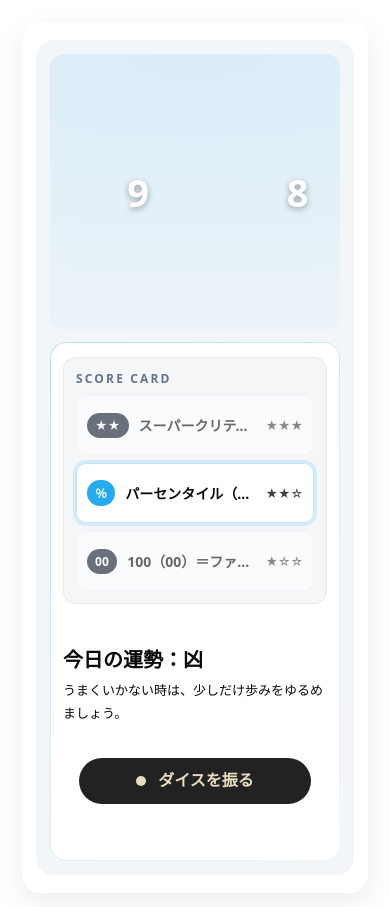
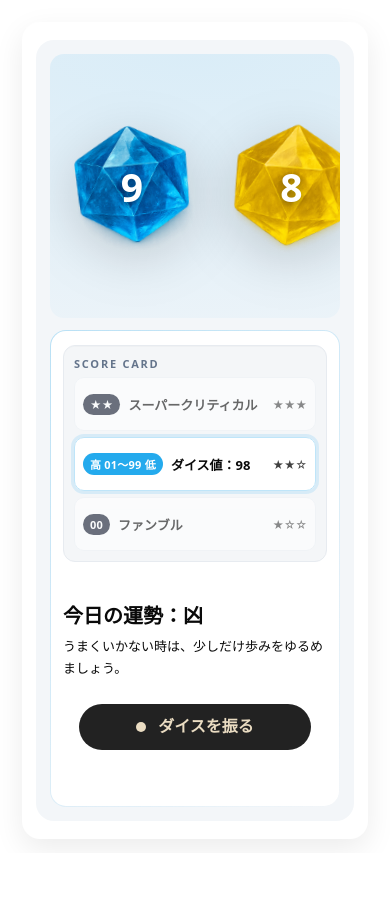
Before and after one commit to toshi0120noma-spec/disce, a plain HTML site: page index.html in a window 390 px wide. Both pictures are taken after a click on the button "ダイスを振る". After the commit the page ends 853 px from the top, so only its background shows below. Drawn offline with Linux system fonts and the light colour scheme.

Commit message:
Update index.html

```diff
--- a/index.html
+++ b/index.html
@@ -10,188 +10,379 @@
     --radius:18px; --shadow:0 10px 30px rgba(0,0,0,.08);
     --btn-bg:#222; --btn-ink:#EADCC2;
     --btn-h:40px;
-    --panel-h:300px;
+    --panel-h: 300px; /* PC/Tablet: 共通高さ */
   }
+
   html,body{
     height:100%; background:var(--bg); color:var(--ink);
     font-family:ui-sans-serif,system-ui,-apple-system,Segoe UI,Roboto,Helvetica,Arial,"Noto Sans JP","Hiragino Kaku Gothic ProN","Yu Gothic UI","Yu Gothic",Meiryo,sans-serif;
   }
+
   .wrap{max-width:880px;margin:0 auto;padding:24px}
   .card{background:#fff;border-radius:var(--radius);box-shadow:var(--shadow);padding:22px}
-  .stage{margin:4px 0;border-radius:var(--radius);background:var(--soft);padding:22px;display:grid;grid-template-columns:1fr;gap:18px;align-items:stretch;}
-  @media (min-width:760px){.stage{grid-template-columns:1.1fr 1fr}}
+
+  .stage{
+    margin:4px 0;border-radius:var(--radius);background:var(--soft);padding:22px;
+    display:grid;grid-template-columns:1fr;gap:18px;align-items:stretch;
+  }
+  @media (min-width:760px){ .stage{grid-template-columns:1.1fr 1fr} }
+
   /* ===== 左：ダイス ===== */
   .dice-area{
     display:grid;place-items:center;position:relative;border-radius:14px;
     background:radial-gradient(1200px 400px at 50% 0%, rgba(36,170,237,.12), transparent);
-    padding:18px;min-height:var(--panel-h);overflow:hidden;
+    padding:18px; min-height:var(--panel-h); overflow:hidden;
   }
   .dice-grid{width:100%;display:grid;grid-template-columns:1fr 1fr;gap:min(5vw,20px);align-items:center;justify-items:center;}
-  .die-wrap{position:relative;display:grid;place-items:center;}
-  .die{width:min(32vw,180px);height:min(32vw,180px);background-size:contain;background-repeat:no-repeat;background-position:center;will-change:transform,filter;transform-style:preserve-3d;filter:drop-shadow(0 14px 28px rgba(0,0,0,.18));}
+  .die-wrap{position:relative; display:grid; place-items:center;}
+  .die{
+    width:min(32vw,180px); height:min(32vw,180px);
+    background-size:contain;background-repeat:no-repeat;background-position:center;
+    will-change:transform,filter; transform-style:preserve-3d;
+    filter:drop-shadow(0 14px 28px rgba(0,0,0,.18));
+  }
   .die.spin{animation:spinY 2.0s cubic-bezier(.05,.65,.25,1) forwards;}
-  @keyframes spinY{0%{transform:rotateX(10deg) rotateY(0deg);}100%{transform:rotateX(10deg) rotateY(1440deg);}}
+  @keyframes spinY{
+    0%{transform:rotateX(10deg) rotateY(0deg);}
+    100%{transform:rotateX(10deg) rotateY(1440deg);}
+  }
   .die.tilt-a{transition:transform .18s ease;transform:rotateX(14deg) rotateZ(-6deg)}
   .die.tilt-b{transition:transform .18s ease;transform:rotateX(12deg) rotateZ(5deg)}
-  .die-num{position:absolute;inset:0;display:grid;place-items:center;font-weight:900;font-size:clamp(38px,8.5vw,68px);color:#fff;text-shadow:0 2px 6px rgba(0,0,0,.35);opacity:0;transform:scale(.9);transition:opacity .25s ease,transform .25s ease;}
+  .die-num{
+    position:absolute; inset:0; display:grid; place-items:center;
+    font-weight:900; font-size:clamp(38px,8.5vw,68px);
+    color:#fff; text-shadow:0 2px 6px rgba(0,0,0,.35);
+    opacity:0; transform:scale(.9); transition:opacity .25s ease,transform .25s ease;
+  }
   .die-num.show{opacity:1;transform:scale(1)}
+
   /* ===== 右：結果 ===== */
-  .result{position:relative;border-radius:16px;overflow:hidden;
-    background:linear-gradient(#fff,#fff) padding-box,linear-gradient(135deg, rgba(36,170,237,.28), rgba(36,170,237,0)) border-box;
-    border:1px solid transparent;padding:18px 18px calc(12px + var(--btn-h)) 18px;
-    display:flex;flex-direction:column;min-height:var(--panel-h);box-sizing:border-box;
+  .result{
+    position:relative; border-radius:16px; overflow:hidden;
+    background:
+      linear-gradient(#fff,#fff) padding-box,
+      linear-gradient(135deg, rgba(36,170,237,.28), rgba(36,170,237,0)) border-box;
+    border:1px solid transparent;
+    padding:18px 18px calc(12px + var(--btn-h)) 18px; /* 下はボタン分だけ確保（短め） */
+    display:flex; flex-direction:column; min-height:var(--panel-h);
+    box-sizing:border-box;
   }
-  .result::before{content:"";position:absolute;left:14px;right:14px;top:10px;height:3px;border-radius:999px;background:linear-gradient(90deg,var(--accent),rgba(36,170,237,.15));opacity:.85;}
+  .result::before{
+    content:""; position:absolute; left:14px; right:14px; top:10px; height:3px;
+    border-radius:999px; background:linear-gradient(90deg, var(--accent), rgba(36,170,237,.15));
+    opacity:.85;
+  }
+
   /* --- SCORE CARD --- */
-  .score-card{margin:2px 0 10px;background:#f4f6f8;border:1px solid #e7ebf0;border-radius:12px;padding:12px;box-shadow:0 1px 0 rgba(0,0,0,.02) inset;}
-  .score-title{margin:0 0 8px;font-weight:900;font-size:12px;letter-spacing:.18em;color:#64748b;}
-  .score-list{display:grid;gap:8px;margin:0;padding:0;list-style:none;}
-  .score-item{display:grid;grid-template-columns:auto 1fr auto;align-items:center;gap:10px;padding:8px 10px;border-radius:10px;background:linear-gradient(#fff,#fff);border:1px solid #eef2f6;min-height:42px;}
-  .score-item .badge{font-size:12px;font-weight:800;padding:4px 8px;border-radius:999px;background:#0f172a;color:#fff;letter-spacing:.02em;}
-  .score-item .label{font-weight:800;font-size:14px;white-space:nowrap;overflow:hidden;text-overflow:ellipsis;}
-  .score-item .hint{font-size:12px;color:#111;opacity:.8;}
-  .score-item.active{border-color:#bfe5f9;box-shadow:0 0 0 3px rgba(36,170,237,.14);}
+  .score-card{
+    margin:2px 0 10px;
+    background:#f4f6f8; border:1px solid #e7ebf0; border-radius:12px;
+    padding:12px; box-shadow:0 1px 0 rgba(0,0,0,.02) inset;
+  }
+  .score-title{
+    margin:0 0 8px; font-weight:900; font-size:12px; letter-spacing:.18em;
+    color:#64748b;
+  }
+  .score-list{display:grid; gap:8px; margin:0; padding:0; list-style:none;}
+  .score-item{
+    display:grid; grid-template-columns:auto 1fr auto; align-items:center; gap:10px;
+    padding:8px 10px; border-radius:10px;
+    background:linear-gradient(#fff,#fff);
+    border:1px solid #eef2f6;
+    min-height:42px;
+  }
+  .score-item .badge{
+    font-size:12px; font-weight:800; padding:4px 8px; border-radius:999px;
+    background:#0f172a; color:#fff; letter-spacing:.02em;
+  }
+  .score-item .label{font-weight:800; font-size:14px; white-space:nowrap; overflow:hidden; text-overflow:ellipsis;}
+  .score-item .hint{font-size:12px; color:#111; opacity:.8;}
+  .score-item.active{border-color:#bfe5f9; box-shadow:0 0 0 3px rgba(36,170,237,.14);}
   .score-item.active .badge{background:var(--accent);}
   .score-item.dim{opacity:.6}
   .score-item.idle{opacity:.45}
-  .result-text{display:flex;flex-direction:column;min-height:140px;}
-  .crit-space{min-height:24px;display:flex;align-items:center;}
-  .crit{margin:0;font-weight:900;font-size:clamp(16px,3.2vw,20px)}
-  .big{margin:6px 0 0;font-weight:900;font-size:clamp(20px,3.6vw,26px)}
-  .comment{margin:6px 0 0;font-size:clamp(13px,2.4vw,15px);line-height:1.8}
+
+  /* 結果テキスト（高さ予約でブレ防止） */
+  .result-text{
+    display:flex; flex-direction:column;
+    min-height: 140px; /* ここで固定領域確保 */
+  }
+  .crit-space{min-height:24px; display:flex; align-items:center;}
+  .crit{margin:0; font-weight:900; font-size:clamp(16px,3.2vw,20px)}
+  .big{margin:6px 0 0; font-weight:900; font-size:clamp(20px,3.6vw,26px)}
+  .comment{margin:6px 0 0; font-size:clamp(13px,2.4vw,15px); line-height:1.8}
+
   .spacer{flex:1}
-  .actions{display:flex;gap:10px;flex-wrap:wrap;justify-content:flex-start;position:relative;z-index:2;margin-top:6px;}
+
+  /* ボタン（枠内・余白短め・サイズは従来通り） */
+  .actions{
+    display:flex; gap:10px; flex-wrap:wrap; justify-content:flex-start;
+    position:relative; z-index:2; margin-top:6px;
+  }
   .btn{border:none;cursor:pointer;font-weight:800;display:inline-flex;align-items:center;gap:12px}
-  .btn.primary{background:var(--btn-bg);color:var(--btn-ink);padding:10px 44px;border-radius:999px;font-size:clamp(14px,2.8vw,18px);line-height:1;min-height:var(--btn-h);min-width:220px;white-space:nowrap;}
+  .btn.primary{
+    background:var(--btn-bg); color:var(--btn-ink);
+    padding:10px 44px; border-radius:999px;
+    font-size:clamp(14px,2.8vw,18px); line-height:1;
+    min-height:var(--btn-h); min-width:220px; white-space:nowrap;
+  }
   .btn.primary::before{content:"";width:10px;height:10px;border-radius:50%;background:var(--btn-ink);display:inline-block}
+
+  /* ======== モバイル専用最適化（PC/タブレットには影響しません） ======== */
   @media (max-width:480px){
-    :root{--panel-h:240px;--btn-h:46px;}
-    .wrap{padding:14px}.card{padding:14px}.stage{padding:14px;gap:12px}
-    .result::before{display:none;}
-    .die{width:min(40vw,140px);height:min(40vw,140px);}
+    :root{
+      --panel-h: 240px;   /* パネル高さを縮める */
+      --btn-h: 46px;      /* ボタンを少し厚く */
+    }
+
+    .wrap{padding:14px}
+    .card{padding:14px}
+    .stage{padding:14px; gap:12px}
+
+    /* スコア表上の青ラインを消す */
+    .result::before { display:none; }
+
+    .dice-area{padding:12px}
+    .die{ width:min(40vw,140px); height:min(40vw,140px); } /* ダイスを少し小さく */
+    .die-num{font-size:clamp(28px,10vw,48px)}
+
+    .score-card{padding:10px}
+    .score-title{font-size:11px; letter-spacing:.16em; margin-bottom:6px}
+    .score-list{gap:6px}
+    .score-item{min-height:38px; padding:7px 8px; gap:8px}
+    .score-item .badge{font-size:11px; padding:3px 7px}
+    .score-item .label{font-size:13px}
+    .score-item .hint{font-size:11px}
+
     .result{padding:12px 12px calc(10px + var(--btn-h)) 12px}
-    .actions{margin-top:4px;justify-content:center;}
-    .btn.primary{min-width:auto;width:88%;justify-content:center;padding:14px 20px;font-size:16px;}
+    .result-text{min-height:128px}
+    .crit-space{min-height:22px}
+    .crit{font-size:16px}
+    .big{font-size:20px}
+    .comment{font-size:13px; line-height:1.7}
+
+    .actions{margin-top:4px; justify-content:center;}
+    .btn.primary{
+      min-width:auto;         /* 端末幅にフィット */
+      width:88%;              /* 横幅を少し短く */
+      justify-content:center;
+      padding:14px 20px;
+      font-size:16px;
+    }
   }
 </style>
 </head>
 <body>
-<div class="wrap"><div class="card"><div class="stage">
+  <div class="wrap">
+    <div class="card">
+      <div class="stage">
+        <!-- 左：ダイス -->
         <div class="dice-area">
           <div class="dice-grid">
-      <div class="die-wrap"><div class="die" id="dieA"></div><div class="die-num" id="numA"></div></div>
-      <div class="die-wrap"><div class="die" id="dieB"></div><div class="die-num" id="numB"></div></div>
+            <div class="die-wrap"><div class="die" id="dieA" aria-hidden="true"></div><div class="die-num" id="numA" aria-live="polite"></div></div>
+            <div class="die-wrap"><div class="die" id="dieB" aria-hidden="true"></div><div class="die-num" id="numB" aria-live="polite"></div></div>
           </div>
         </div>
+
+        <!-- 右：SCORE CARD + 結果 -->
         <div class="result">
+          <!-- SCORE CARD -->
           <div class="score-card" id="scoreCard">
             <p class="score-title">SCORE CARD</p>
             <ul class="score-list">
-        <li class="score-item" id="rowSuper"><span class="badge">★★</span><span class="label">スーパークリティカル</span><span class="hint">★★★</span></li>
-        <li class="score-item" id="rowPct"><span class="badge">％</span><span class="label" id="pctLabel">パーセンタイル（高 01〜99 低）</span><span class="hint">★★☆</span></li>
-        <li class="score-item" id="rowFumble"><span class="badge">00</span><span class="label">100（00）＝ファンブル</span><span class="hint">★☆☆</span></li>
+              <li class="score-item" id="rowSuper">
+                <span class="badge">★★</span>
+                <span class="label">スーパークリティカル</span>
+                <span class="hint">★★★</span>
+              </li>
+              <li class="score-item" id="rowPct">
+                <span class="badge">高 01〜99 低</span>
+                <span class="label" id="pctLabel">ダイス値：—</span>
+                <span class="hint">★★☆</span>
+              </li>
+              <li class="score-item" id="rowFumble">
+                <span class="badge">00</span>
+                <span class="label">ファンブル</span>
+                <span class="hint">★☆☆</span>
+              </li>
             </ul>
           </div>
+
+          <!-- 結果テキスト（高さ予約） -->
           <div class="result-text">
-      <div class="crit-space"><p class="crit" id="critBanner" style="visibility:hidden;">&nbsp;</p></div>
+            <div class="crit-space">
+              <p class="crit" id="critBanner" style="visibility:hidden;">&nbsp;</p>
+            </div>
             <p class="big" id="fortuneLabel">今日の運勢：—</p>
             <p class="comment" id="fortuneComment"></p>
           </div>
+
           <div class="spacer"></div>
-    <div class="actions"><button class="btn primary" id="rollBtn">ダイスを振る</button></div>
+
+          <div class="actions">
+            <button class="btn primary" id="rollBtn">ダイスを振る</button>
           </div>
-</div></div></div>
+        </div>
+      </div>
+    </div>
+  </div>
+
+  <audio id="sfx" src="sound/dice.mp3" preload="auto"></audio>
 
 <script>
-const dieA=document.getElementById('dieA'),dieB=document.getElementById('dieB');
-const numA=document.getElementById('numA'),numB=document.getElementById('numB');
-const fortuneLabel=document.getElementById('fortuneLabel'),fortuneComment=document.getElementById('fortuneComment');
-const critBanner=document.getElementById('critBanner'),rollBtn=document.getElementById('rollBtn');
-const rowSuper=document.getElementById('rowSuper'),rowPct=document.getElementById('rowPct'),rowFumble=document.getElementById('rowFumble');
-const pctLabel=document.getElementById('pctLabel');
+  /* ===== ダイスPNG（元のまま） ===== */
+  const diceImages = { A:'img/d20_a.png', B:'img/d20_b.png' };
+
+  // 要素
+  const dieA = document.getElementById('dieA');
+  const dieB = document.getElementById('dieB');
+  const numA = document.getElementById('numA');
+  const numB = document.getElementById('numB');
+  const fortuneLabel = document.getElementById('fortuneLabel');
+  const fortuneComment = document.getElementById('fortuneComment');
+  const critBanner = document.getElementById('critBanner');
+  const rollBtn = document.getElementById('rollBtn');
+
+  // SCORE CARD
+  const rowSuper = document.getElementById('rowSuper');
+  const rowPct   = document.getElementById('rowPct');
+  const rowFumble= document.getElementById('rowFumble');
+  const pctLabel = document.getElementById('pctLabel');
+
+  // 画像プリロード＆適用（表示欠けの原因対策で明示）
+  [diceImages.A, diceImages.B].forEach(src=>{ const i=new Image(); i.src=src; });
+  dieA.style.backgroundImage=`url(${diceImages.A})`;
+  dieB.style.backgroundImage=`url(${diceImages.B})`;
+
   let endTimer=null;
 
-const fortunes={
-  "超大吉":["今日はすべてが味方です。肩の力を抜いて、そのまま進みましょう。","がんばってきたことが、静かに花ひらく日。自分を信じて大丈夫。"],
-  "大吉":["いい風が吹いています。素直な一歩が、思わぬ実りに。","あなたの魅力が伝わる日。やさしい言葉から始めてみて。"],
-  "中吉":["静かな追い風。焦らず、できることから積み重ねましょう。","あなたらしいやり方で大丈夫。落ち着いて、ゆっくりと。"],
-  "小吉":["今日は“整える”が吉。休むことも立派な前進です。","やさしい気配りが、思いのほか伝わっていきますよ。"],
-  "吉":["無理をしなくても、ちゃんと前に進めていますよ。","丁寧に選んだ行動が、やがて確かな実感に。"],
-  "末吉":["慎重さが味方。今日は深呼吸を多めに。","無理に広げず、今あるものを丁寧に。"],
-  "凶":["うまくいかない時は、少しだけ歩みをゆるめましょう。","あたたかい飲み物で一息。明日に期待で大丈夫。"],
-  "大凶":["立ち止まる勇気が、あなたを守ってくれます。","いまは温めるとき。整えてからで間に合います。"]
+  // やさしい女性トーンのコメント
+  const fortunes = {
+    "超大吉": ["今日はすべてが味方です。肩の力を抜いて、そのまま進みましょう。","がんばってきたことが、静かに花ひらく日。自分を信じて大丈夫。"],
+    "大吉":   ["いい風が吹いています。素直な一歩が、思わぬ実りに。","あなたの魅力が伝わる日。やさしい言葉から始めてみて。"],
+    "中吉":   ["静かな追い風。焦らず、できることから積み重ねましょう。","あなたらしいやり方で大丈夫。落ち着いて、ゆっくりと。"],
+    "小吉":   ["今日は“整える”が吉。休むことも立派な前進です。","やさしい気配りが、思いのほか伝わっていきますよ。"],
+    "吉":     ["無理をしなくても、ちゃんと前に進めていますよ。","丁寧に選んだ行動が、やがて確かな実感に。"],
+    "末吉":   ["慎重さが味方。今日は深呼吸を多めに。","無理に広げず、今あるものを丁寧に。"],
+    "凶":     ["うまくいかない時は、少しだけ歩みをゆるめましょう。","あたたかい飲み物で一息。明日に期待で大丈夫。"],
+    "大凶":   ["立ち止まる勇気が、あなたを守ってくれます。","いまは温めるとき。整えてからで間に合います。"]
   };
 
-function fortuneFromOutcome(result){
-  if(result==='★★')return['超大吉','超大吉','super'];
-  if(result>=1&&result<=5)return['大吉','大吉',null];
-  if(result>=6&&result<=19)return['中吉','中吉',null];
-  if(result>=20&&result<=49)return['小吉','小吉',null];
-  if(result>=50&&result<=79)return['吉','吉',null];
-  if(result>=80&&result<=94)return['末吉','末吉',null];
-  if(result>=95&&result<=99)return['凶','凶',null];
-  if(result===100)return['大凶','大凶','fumble'];
-  return['吉','吉',null];
+  /* ===== 運勢レンジ =====
+     ★★：超大吉
+     01–05：大吉
+     06–19：中吉
+     20–49：小吉
+     50–79：吉
+     80–94：末吉
+     95–99：凶
+     100（00）：大凶（ファンブル）
+  */
+  function fortuneFromOutcome(result){ // result: '★★' or 1..100
+    if (result === '★★') return ['超大吉','超大吉','super'];
+    if (result >= 1  && result <= 5)   return ['大吉','大吉',null];
+    if (result >= 6  && result <= 19)  return ['中吉','中吉',null];
+    if (result >= 20 && result <= 49)  return ['小吉','小吉',null];
+    if (result >= 50 && result <= 79)  return ['吉','吉',null];
+    if (result >= 80 && result <= 94)  return ['末吉','末吉',null];
+    if (result >= 95 && result <= 99)  return ['凶','凶',null];
+    if (result === 100)                return ['大凶','大凶','fumble'];
+    return ['吉','吉',null];
   }
 
   // 101通り（00〜99＋★★）を等確率で抽選
   function drawOutcome(){
-  const k=Math.floor(Math.random()*101);
-  return(k===100)?'★★':(k===0?100:k); // 0→100, 100→★★
+    const k = Math.floor(Math.random()*101);   // 0..100
+    return (k===100) ? '★★' : (k===0 ? 100 : k); // 0→100(=00), 100→★★, 1..99→そのまま
   }
 
-// 表示用：★★ or 数値→十/一桁
+  // 表示用の二桁（★★は★/★、100は0/0、他は00〜99を分解）
   function facesFromOutcome(out){
-  if(out==='★★')return['★','★'];
-  const num=(out===100)?0:out;
-  const t=Math.floor(num/10),o=num%10;
-  return[String(t),String(o)];
+    if (out === '★★') return ['★','★'];
+    const num = (out===100) ? 0 : out; // 100は00表示
+    const t = Math.floor(num/10), o = num % 10;
+    return [String(t), String(o)];
   }
 
+  /* ---- SCORE CARD ---- */
   function setScoreIdle(){
-  [rowSuper,rowPct,rowFumble].forEach(el=>{el.classList.remove('active','dim');el.classList.add('idle');});
-  pctLabel.textContent='パーセンタイル（高 01〜99 低）';
+    [rowSuper,rowPct,rowFumble].forEach(el=>{
+      el.classList.remove('active','dim');
+      el.classList.add('idle');
+    });
+    pctLabel.textContent = 'ダイス値：—';
   }
+
   function updateScoreCard(result){
     [rowSuper,rowPct,rowFumble].forEach(el=>el.classList.remove('idle','active','dim'));
-  if(result==='★★'){rowSuper.classList.add('active');rowPct.classList.add('dim');rowFumble.classList.add('dim');}
-  else if(result===100){rowFumble.classList.add('active');rowSuper.classList.add('dim');rowPct.classList.add('dim');}
-  else{rowPct.classList.add('active');rowSuper.classList.add('dim');rowFumble.classList.add('dim');
-       const s=String(result).padStart(2,'0');
-       pctLabel.textContent=`パーセンタイル（現在 ${s} ／ 高 01〜99 低）`;}
+    if (result === '★★'){
+      rowSuper.classList.add('active');
+      rowPct.classList.add('dim'); rowFumble.classList.add('dim');
+      pctLabel.textContent = 'ダイス値：★★';
+    } else if (result === 100){
+      rowFumble.classList.add('active');
+      rowSuper.classList.add('dim'); rowPct.classList.add('dim');
+      pctLabel.textContent = 'ダイス値：00';
+    } else {
+      rowPct.classList.add('active');
+      rowSuper.classList.add('dim'); rowFumble.classList.add('dim');
+      pctLabel.textContent = `ダイス値：${String(result).padStart(2,'0')}`;
     }
-function clearNumbers(){numA.textContent='';numB.textContent='';numA.classList.remove('show');numB.classList.remove('show');}
+  }
+
+  function clearNumbers(){
+    numA.classList.remove('show'); numB.classList.remove('show');
+    numA.textContent=''; numB.textContent='';
+  }
+
   function showCriticalBanner(kind){
-  if(kind==='super'){critBanner.innerHTML='✦ <strong>スーパークリティカル！！</strong> ✦';critBanner.style.visibility='visible';}
-  else if(kind==='fumble'){critBanner.innerHTML='✦ <strong>ファンブル…</strong> ✦';critBanner.style.visibility='visible';}
-  else{critBanner.style.visibility='hidden';critBanner.innerHTML='';}
+    if (kind==='super'){
+      critBanner.innerHTML = `✦ <strong>スーパークリティカル！！</strong> ✦`;
+      critBanner.style.visibility='visible';
+    } else if (kind==='fumble'){
+      critBanner.innerHTML = `✦ <strong>ファンブル…</strong> ✦`;
+      critBanner.style.visibility='visible';
+    } else {
+      critBanner.style.visibility='hidden';
+      critBanner.innerHTML = '';
+    }
   }
 
   function roll(){
-  if(endTimer){clearTimeout(endTimer);endTimer=null;}
-  [dieA,dieB].forEach(d=>{d.classList.remove('tilt-a','tilt-b','spin');void d.offsetWidth;d.classList.add('spin');});
-  clearNumbers();showCriticalBanner(null);
-  fortuneLabel.textContent='今日の運勢：—';fortuneComment.textContent='';setScoreIdle();
+    if (endTimer){ clearTimeout(endTimer); endTimer=null; }
+
+    [dieA,dieB].forEach(d=>{ d.classList.remove('tilt-a','tilt-b','spin'); void d.offsetWidth; d.classList.add('spin'); });
+    clearNumbers();
+    showCriticalBanner(null);
+    fortuneLabel.textContent='今日の運勢：—';
+    fortuneComment.textContent='';
+    setScoreIdle();
 
     const ROLL_MS=2000;
     endTimer=setTimeout(()=>{
       [dieA,dieB].forEach(d=>d.classList.remove('spin'));
-    setTimeout(()=>{dieA.classList.add('tilt-a');dieB.classList.add('tilt-b');},40);
-    const result=drawOutcome();
-    const [display,tier,critKind]=fortuneFromOutcome(result);
-    const [fa,fb]=facesFromOutcome(result);
+      setTimeout(()=>{ dieA.classList.add('tilt-a'); dieB.classList.add('tilt-b'); },40);
+
+      const result = drawOutcome(); // '★★' or 1..100
+      const [display,tier,critKind] = fortuneFromOutcome(result);
+      const [fa, fb] = facesFromOutcome(result);
+
       showCriticalBanner(critKind);
       fortuneLabel.textContent=`今日の運勢：${display}`;
-    const pool=fortunes[tier]||[];
-    fortuneComment.textContent=pool.length?pool[Math.floor(Math.random()*pool.length)]:'';
+      const pool = fortunes[tier] || [];
+      fortuneComment.textContent = pool.length ? pool[Math.floor(Math.random()*pool.length)] : '';
+
       updateScoreCard(result);
-    setTimeout(()=>{numA.textContent=fa;numA.classList.add('show');numB.textContent=fb;numB.classList.add('show');},140);
+
+      setTimeout(()=>{ numA.textContent=fa; numA.classList.add('show'); numB.textContent=fb; numB.classList.add('show'); },140);
+
       endTimer=null;
     },ROLL_MS);
   }
 
-rollBtn.addEventListener('click',roll);
+  // 初期はSCORE CARDをグレーに
   setScoreIdle();
+  rollBtn.addEventListener('click', roll);
 </script>
 </body>
 </html>
```
Lines whose indentation alone changed are shown as unchanged.
